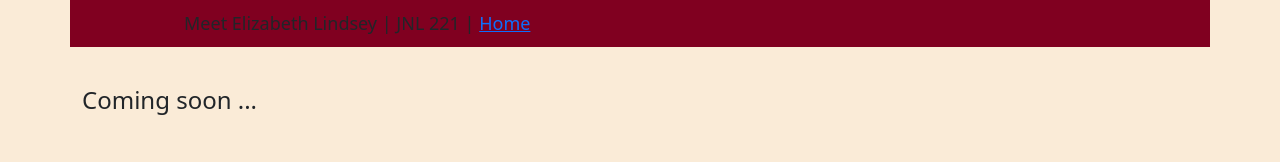
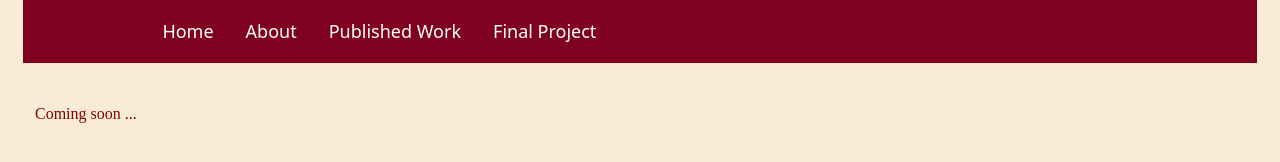
Before and after one commit to ealindse/ealindse.github.io, a plain HTML site: page assignments/index.html in a window 1280 px wide. Drawn offline with nearby package versions, Linux system fonts and the light colour scheme.

Commit message:
Add navigation menu and update content structure

```diff
--- a/assignments/index.html
+++ b/assignments/index.html
@@ -14,19 +14,25 @@
 
   </head>
   <body>
+      <div class="row">
+        <header class="newheader">
+<ul class="nav">
+  <li class="nav-item">
+    <a class="nav-link" href="../index.html">Home</a>
+  </li>
+  <li class="nav-item">
+    <a class="nav-link active" aria-current="page" href="../about/index.html">About</a>
+  </li>
+  <li class="nav-item">
+    <a class="nav-link" href="../work/index.html">Published Work</a>
+  </li>
+  <li class="nav-item">
+    <a class="nav-link" href="../final project/index.html">Final Project</a>
+  </li>
+</ul>
+</header>
+      </div>
 
-
-    <div class="container">
-
-      <div class="row">
-
-        <header class="newheader">
-
-            Meet Elizabeth Lindsey |  JNL 221 |  <a href="../index.html">Home</a>
-
-        </header>
-
-      </div>
 
       <div class="row">
 
@@ -35,9 +41,9 @@
 
           <br/>
 
-         <h4>
+         <p>
            Coming soon ...
-         </h4>
+         </p>
 
 
 
```
